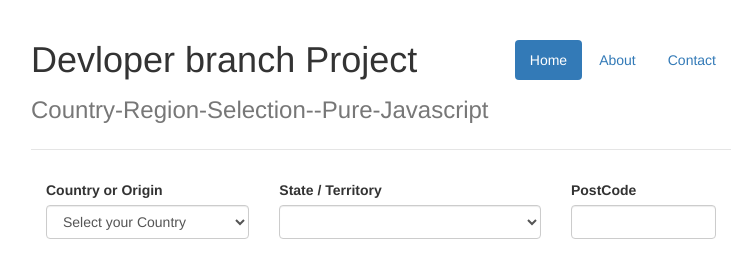
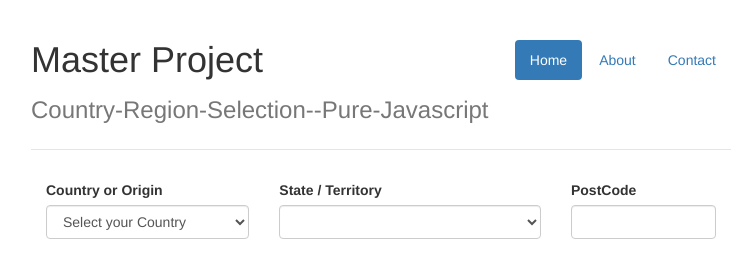
Before and after one commit to ankurdesainew/Country-Region-Selection--Pure-Javascript, a website: page app/index.html in a window 1280 px wide. Shown: the whole page, without its empty margins (259-1006 px from the left). Drawn offline with nearby package versions, Linux system fonts and the light colour scheme; files that its build step writes are made by us from their sources.

Commit message:
Master Project

```diff
--- a/app/index.html
+++ b/app/index.html
@@ -34,7 +34,7 @@
           <li><a href="#">About</a></li>
           <li><a href="#">Contact</a></li>
         </ul>
-        <h1>Devloper branch Project</h1>
+        <h1>Master Project</h1>
         <h3 class="text-muted">Country-Region-Selection--Pure-Javascript</h3>
       </div>
 
```
